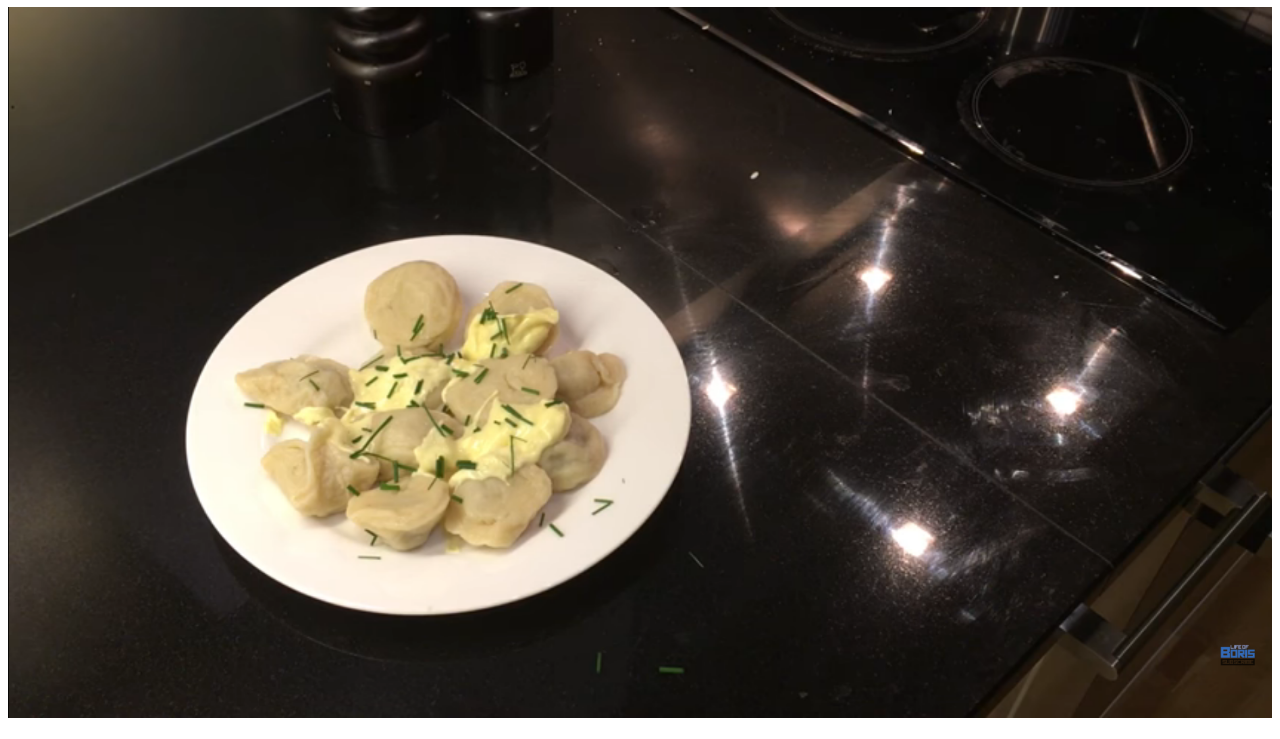
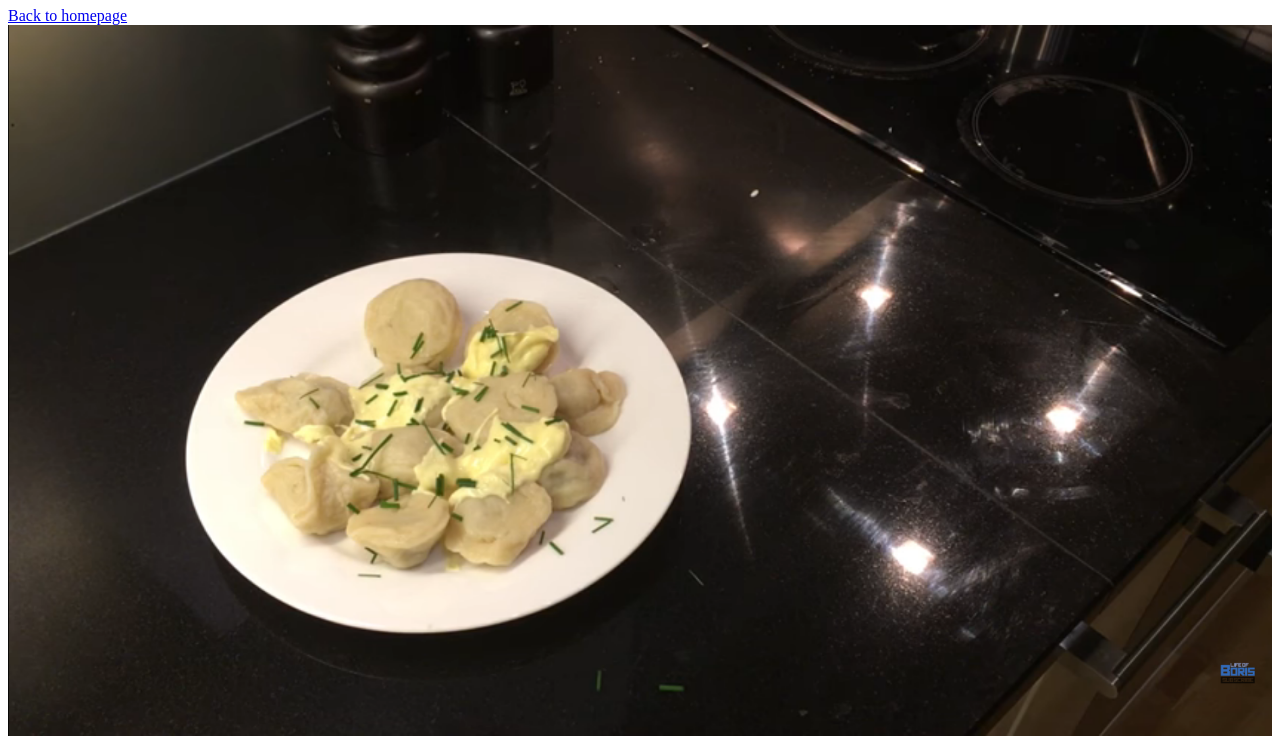
Before and after one commit to Kzarie/odin-recipes, a plain HTML site: page recipes/pelmeni.html in a window 1280 px wide. Shown: the part 73-812 px from the top of the page. Drawn offline with Linux system fonts and the light colour scheme.

Commit message:
Add links to homepage under top headings

```diff
--- a/recipes/pelmeni.html
+++ b/recipes/pelmeni.html
@@ -1,5 +1,6 @@
 <!DOCTYPE html>
-<html>
+
+<html lang="en">
 
 <head>
   <meta charset="utf-8">
@@ -8,6 +9,8 @@
 
 <body>
   <h1>Pelmeni</h1>
+
+  <a href="../index.html">Back to homepage</a>
 
   <img src="images/pelmeni.png"
        alt="Pelmeni dressed with mayonnaise and dill"
```
Also changed, not shown: recipes/buterbrod.html (+4 -1 lines), recipes/plov.html (+3 -0 lines).
